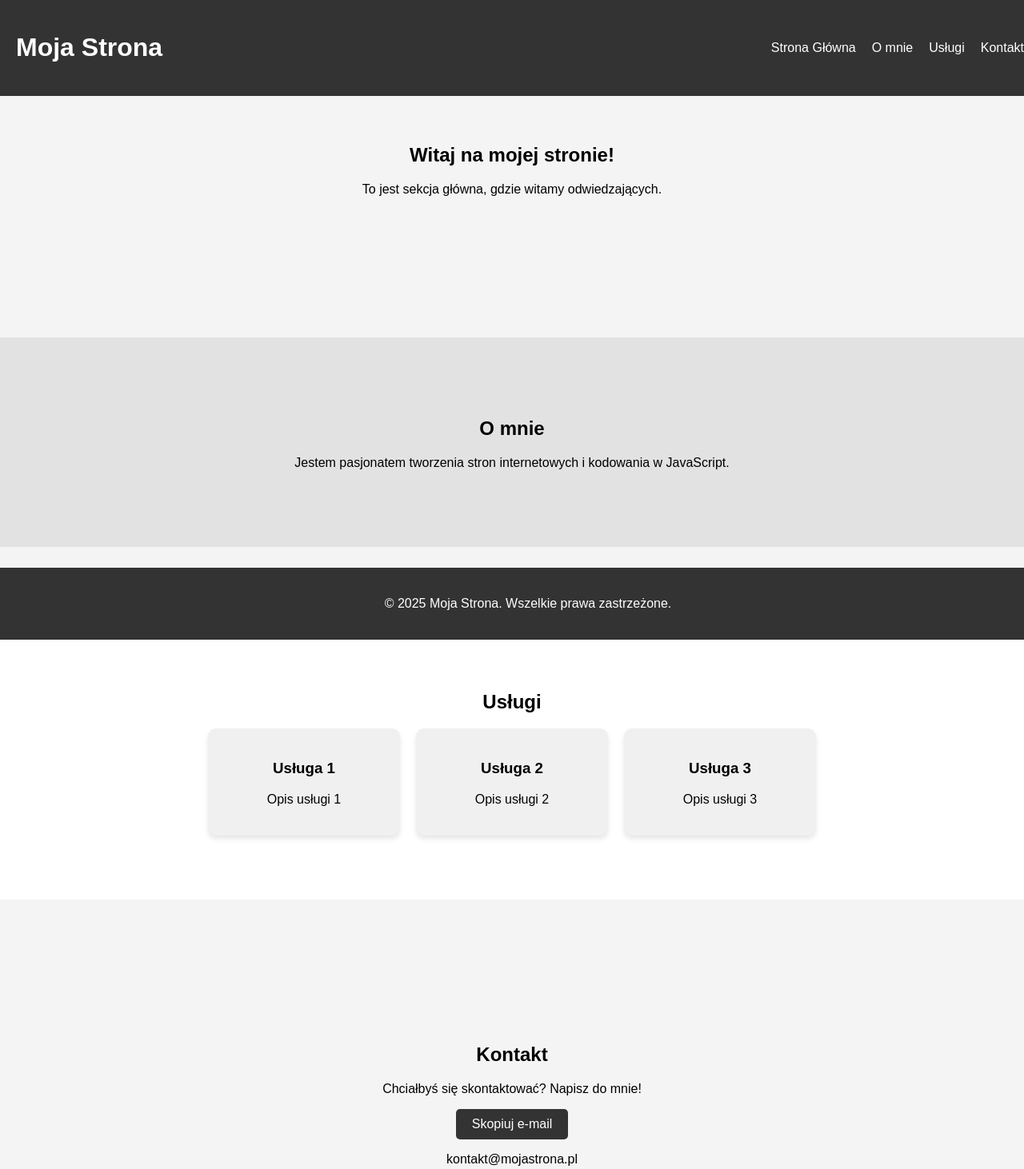
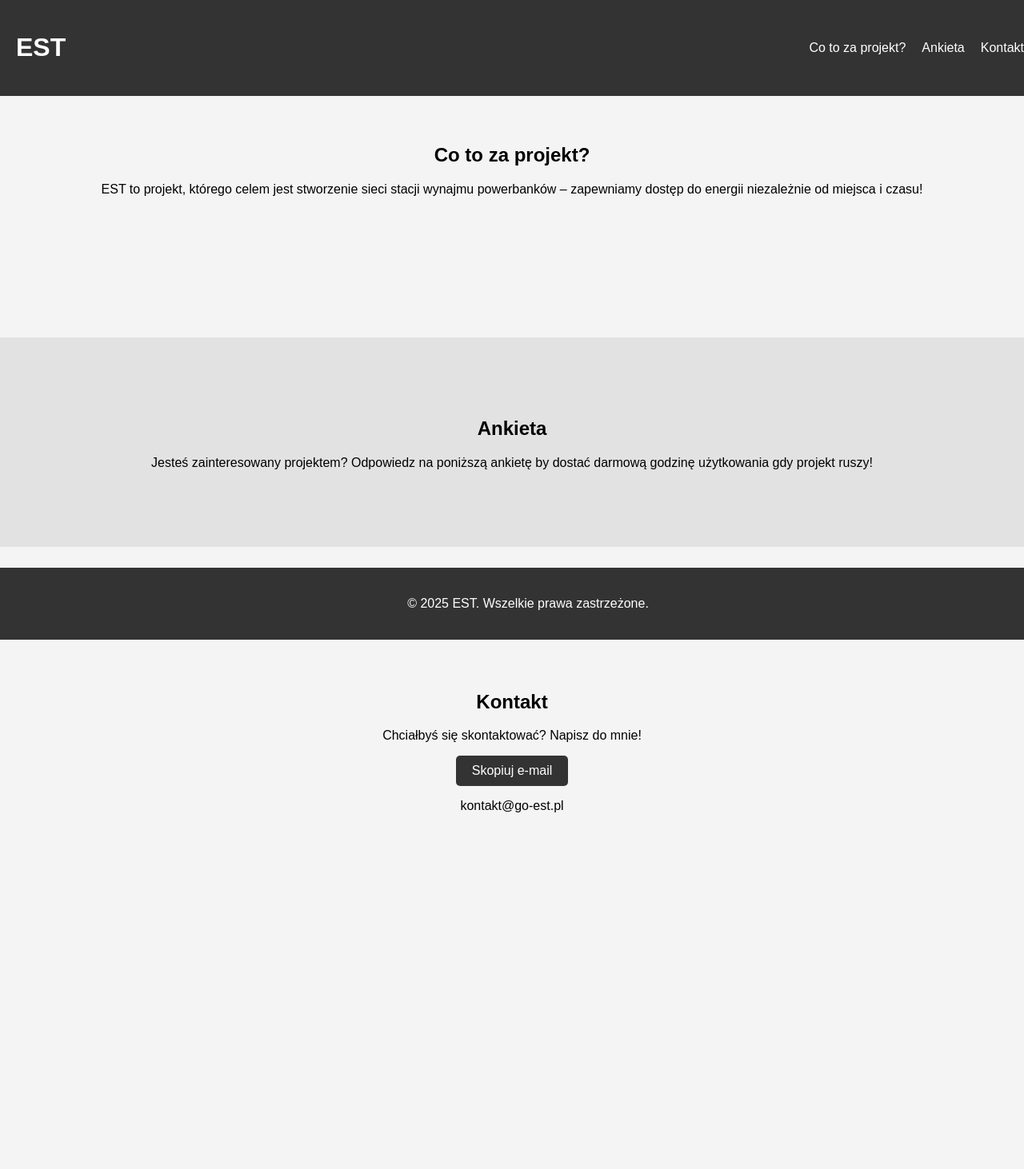
Before and after one commit to go-est/main, a plain HTML site: page index.html in a window 1280 px wide. Shown: the whole page at 80% size. After the commit the page ends 1113 px from the top, so only its background shows below. Drawn offline with Linux system fonts and the light colour scheme.

Commit message:
Update index.html

```diff
--- a/index.html
+++ b/index.html
@@ -3,19 +3,18 @@
 <head>
     <meta charset="UTF-8">
     <meta name="viewport" content="width=device-width, initial-scale=1.0">
-    <title>Moja zaawansowana strona</title>
+    <title>EST</title>
     <link rel="stylesheet" href="style.css">
 </head>
 <body>
     <header class="header">
         <div class="logo">
-            <h1>Moja Strona</h1>
+            <h1>EST</h1>
         </div>
         <nav class="nav">
             <ul>
-                <li><a href="#home">Strona Główna</a></li>
-                <li><a href="#about">O mnie</a></li>
-                <li><a href="#services">Usługi</a></li>
+                <li><a href="#home">Co to za projekt?</a></li>
+                <li><a href="#ankieta">Ankieta</a></li>
                 <li><a href="#contact">Kontakt</a></li>
             </ul>
         </nav>
@@ -23,32 +22,14 @@
 
     <section id="home" class="section">
         <div class="content">
-            <h2>Witaj na mojej stronie!</h2>
-            <p>To jest sekcja główna, gdzie witamy odwiedzających.</p>
+            <h2>Co to za projekt?</h2>
+            <p>EST to projekt, którego celem jest stworzenie sieci stacji wynajmu powerbanków – zapewniamy dostęp do energii niezależnie od miejsca i czasu!</p>
         </div>
     </section>
 
-    <section id="about" class="section about-section">
-        <h2>O mnie</h2>
-        <p>Jestem pasjonatem tworzenia stron internetowych i kodowania w JavaScript.</p>
-    </section>
-
-    <section id="services" class="section services-section">
-        <h2>Usługi</h2>
-        <div class="service-cards">
-            <div class="card">
-                <h3>Usługa 1</h3>
-                <p>Opis usługi 1</p>
-            </div>
-            <div class="card">
-                <h3>Usługa 2</h3>
-                <p>Opis usługi 2</p>
-            </div>
-            <div class="card">
-                <h3>Usługa 3</h3>
-                <p>Opis usługi 3</p>
-            </div>
-        </div>
+    <section id="ankieta" class="section about-section">
+        <h2>Ankieta</h2>
+        <p>Jesteś zainteresowany projektem? Odpowiedz na poniższą ankietę by dostać darmową godzinę użytkowania gdy projekt ruszy!</p>
     </section>
 
     <section id="contact" class="section contact-section">
@@ -56,11 +37,11 @@
         <p>Chciałbyś się skontaktować? Napisz do mnie!</p>
         <button id="copyButton">Skopiuj e-mail</button>
         <p id="successMsg" style="display:none;">Skopiowane!</p>
-        <p id="email">kontakt@mojastrona.pl</p>
+        <p id="email">kontakt@go-est.pl</p>
     </section>
 
     <footer>
-        <p>&copy; 2025 Moja Strona. Wszelkie prawa zastrzeżone.</p>
+        <p>&copy; 2025 EST. Wszelkie prawa zastrzeżone.</p>
     </footer>
 
     <script src="script.js"></script>
```
